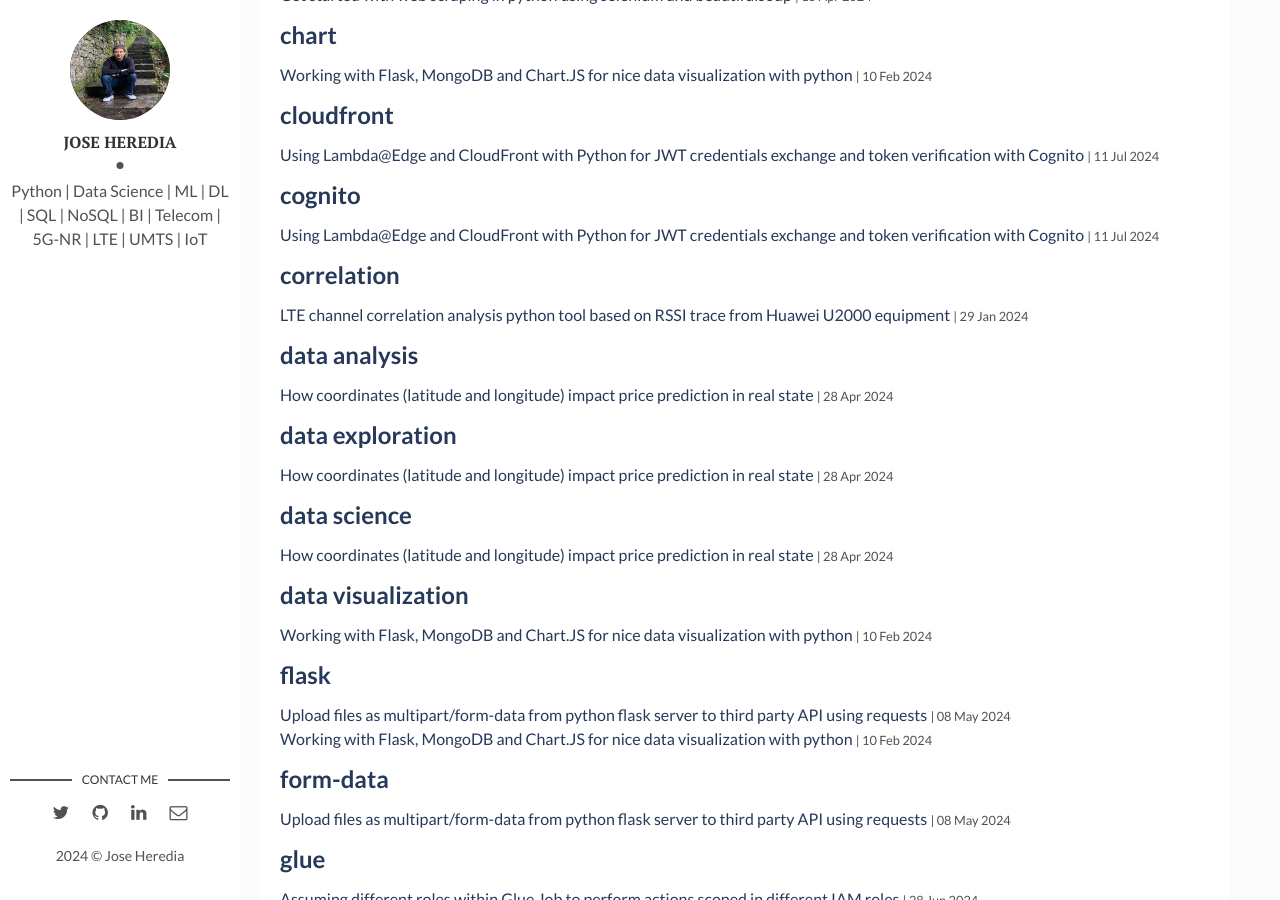
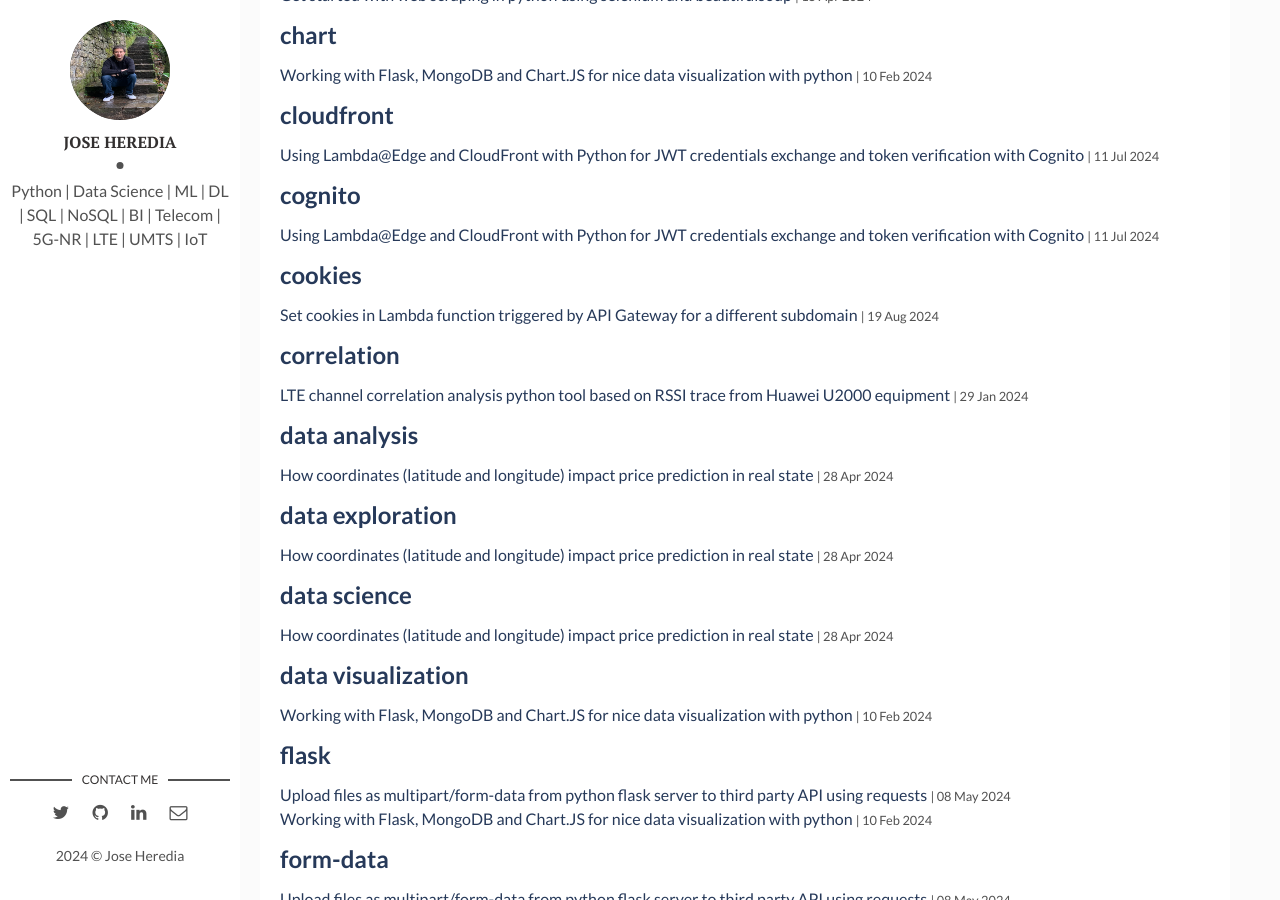
Before and after one commit to joch182/joch182.github.io, a Jekyll site: the page built from tags.html, in a window 1280 px wide and 900 px high, scrolled down 1580 px. Built offline with Jekyll 4.4.1, drawn with Linux system fonts in a browser that asks for light colours; some of the changed text lies outside the part shown.

Commit message:
new post

```diff
--- a/_posts/2024-08-19-set-cookies-lambda-subdomain-api-gateway.markdown
+++ b/_posts/2024-08-19-set-cookies-lambda-subdomain-api-gateway.markdown
@@ -4,7 +4,7 @@ title: Set cookies in Lambda function triggered by API Gateway for a different s
 date: 2024-08-19 10:00:00 -0500
 description: Learn how to set cookies from a lambda function that was triggered by API Gateway using a subdomain.
 img: posts_imgs/apigw-lambda-set-cookies/apigw_lambda.jpeg
-tags: [python, AWS, API gateway, lambda, jwt, sign out]
+tags: [python, AWS, API gateway, lambda, jwt, cookies]
 ---
 
 In this quick post we will review how to set cookies to a specific value from a different subdomain using Lambda service triggered by API gateway. For this post, we will develop a sign out process where the API Gateway has a GET route https://subdomain.domain.com/logout which can be triggered to delete the cookies (which contain JWT for authroization) and redirect to sign in page.
```
